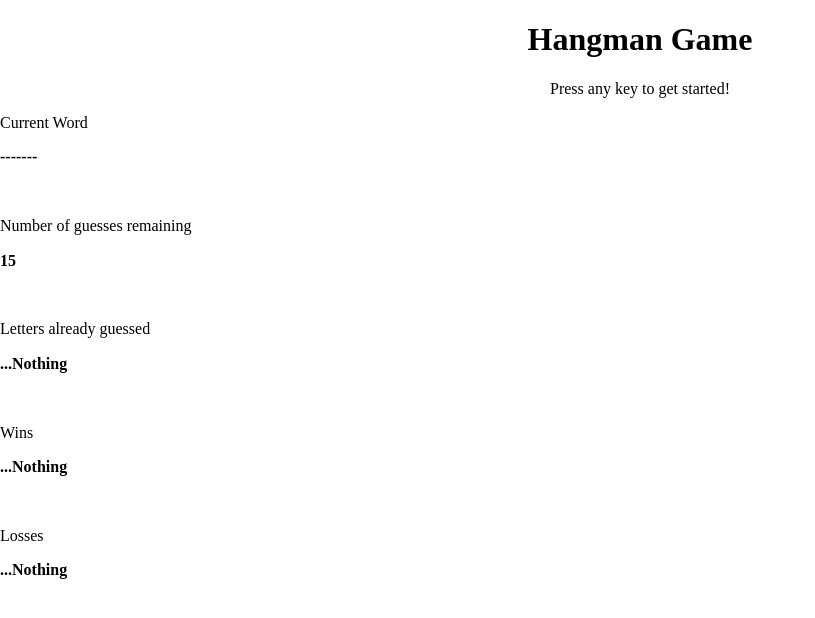
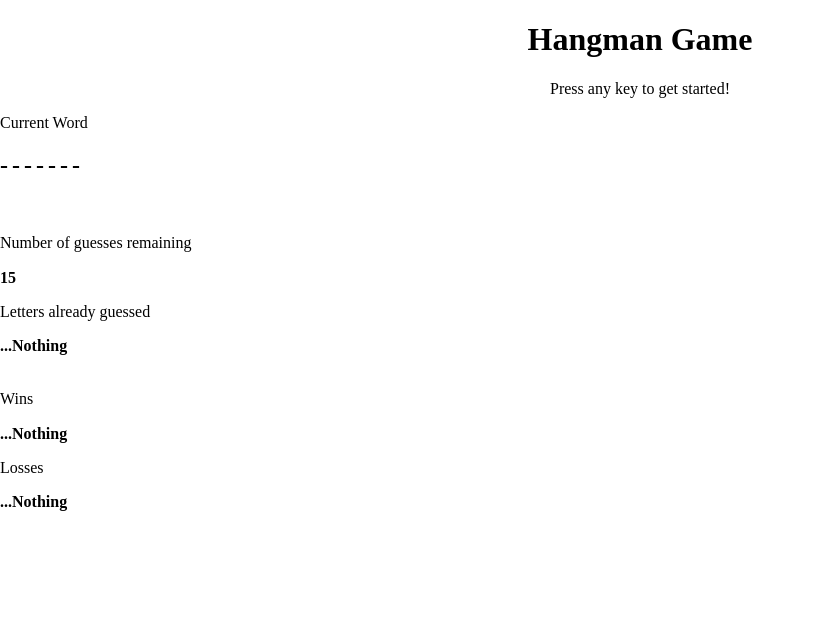
Before and after one commit to jlato89/VandyBoot_Word-Guess-Game, a plain HTML site: page index.html in a window 1280 px wide. Shown: the whole page, without its empty margins (0-815 px from the left). Drawn offline with Linux system fonts and the light colour scheme.

Commit message:
added some css style for current word. removed some p tags

```diff
--- a/index.html
+++ b/index.html
@@ -20,19 +20,19 @@
         <p><center>Press any key to get started!</center></p>
 
         <p>Current Word</p>
-        <p><strong><span id="current-word">...Nothing</strong></span></strong></p>
+        <p><strong><h2><span id="current-word" style= "letter-spacing: 4px">...Nothing</h2></strong></span></strong></p>
         <br>
         <p>Number of guesses remaining</p>
-        <p><strong><span id="guesses-remaining">...Nothing</strong></span></strong></p>
+        <strong><span id="guesses-remaining">...Nothing</strong></span></strong>
         <br>
         <p>Letters already guessed</p>
-        <p><strong><span id="letters-guessed">...Nothing</strong></span></p>
-        <br>
+        <strong><span id="letters-guessed">...Nothing</strong></span>
+        <br><br>
         <p>Wins</p>
-        <p><strong><span id="wins">...Nothing</strong></span></p>
+        <strong><span id="wins">...Nothing</strong></span>
         <br>
         <p>Losses</p>
-        <p><strong><span id="losses">...Nothing</strong></span></p>
+        <strong><span id="losses">...Nothing</strong></span>
     </main>
 
     <!-- Footer -->
```
